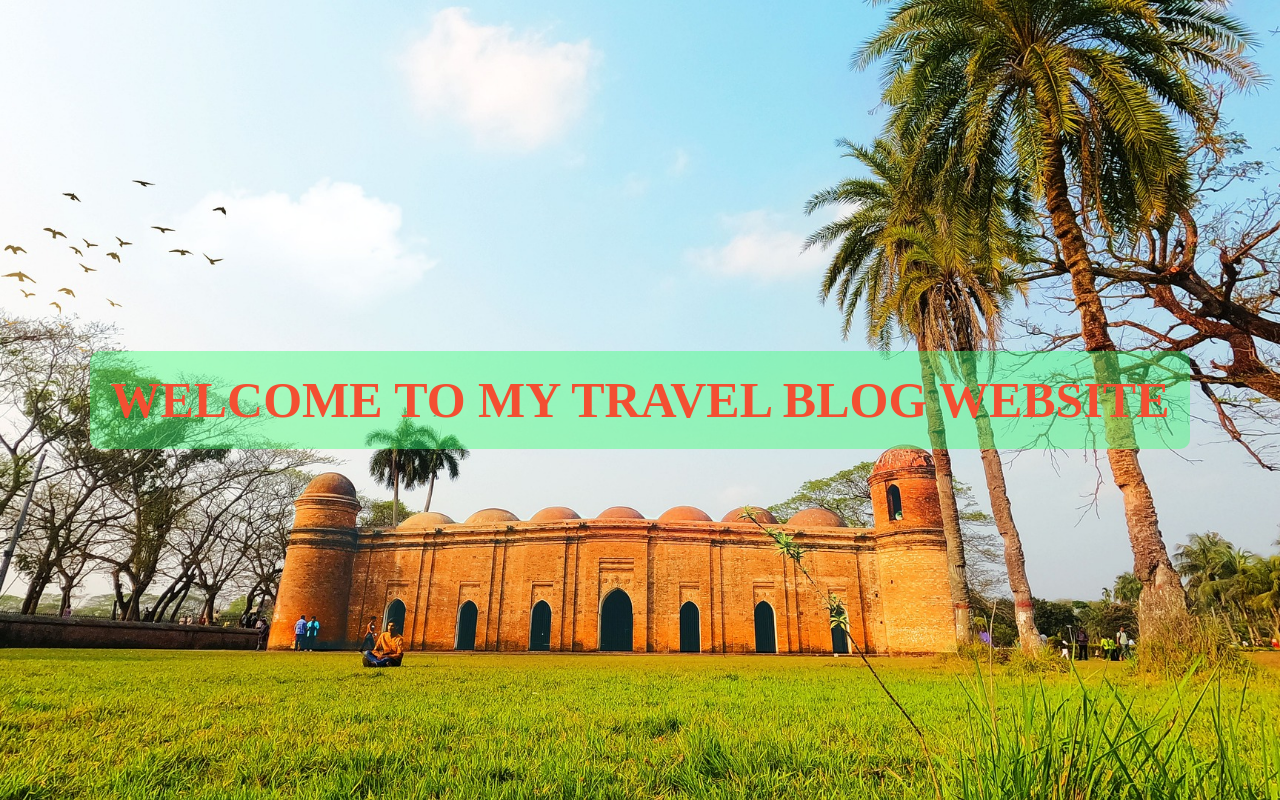
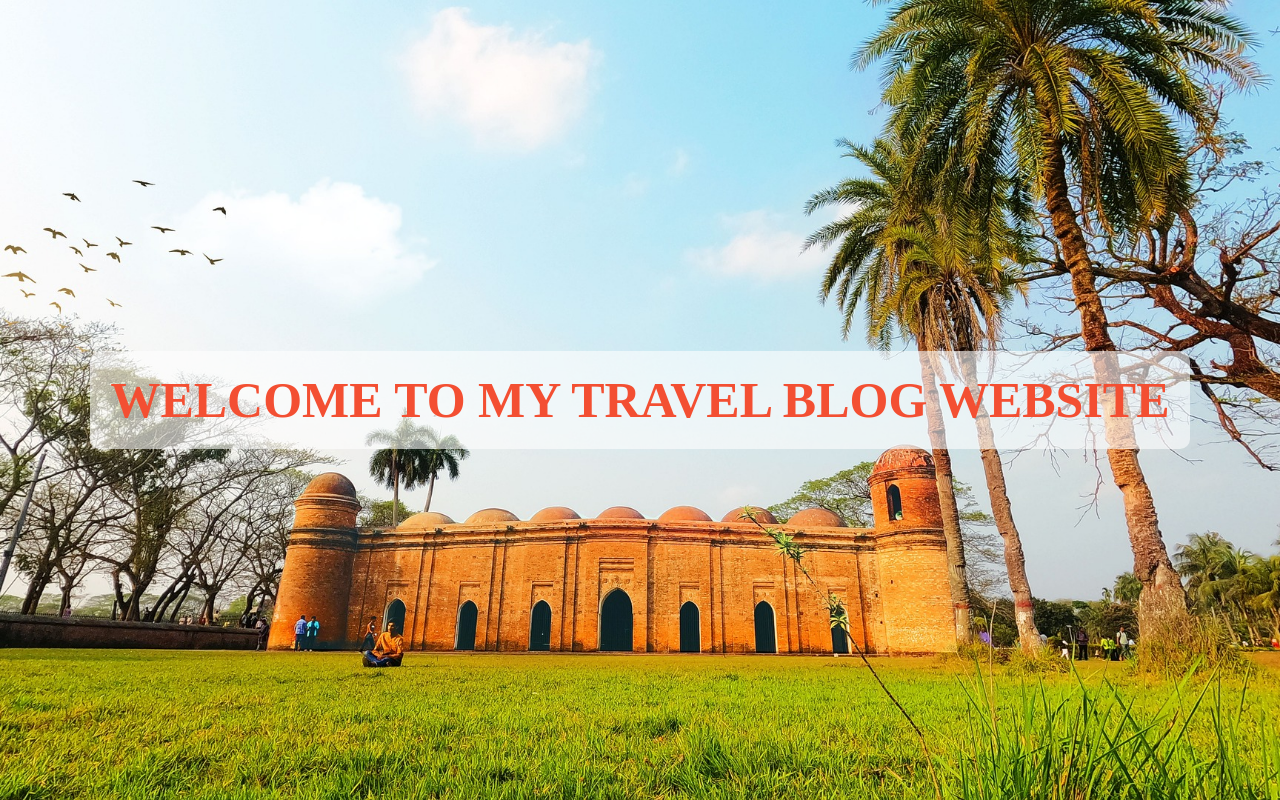
Before and after one commit to selimreza-dev/my-travel-blog, a plain HTML site: page index.html in a window 1280 px wide. Drawn offline with Linux system fonts and the light colour scheme.

Commit message:
update title background color

```diff
--- a/css/style.css
+++ b/css/style.css
@@ -22,7 +22,7 @@
     color: rgb(243, 79, 50);
     font-weight: 700;
     text-transform: uppercase;
-    background-color: rgba(53, 255, 113, 0.411);
+    background-color: rgba(255, 255, 255, 0.596);
     padding:20px;
     border-radius: 10px;
 
```
